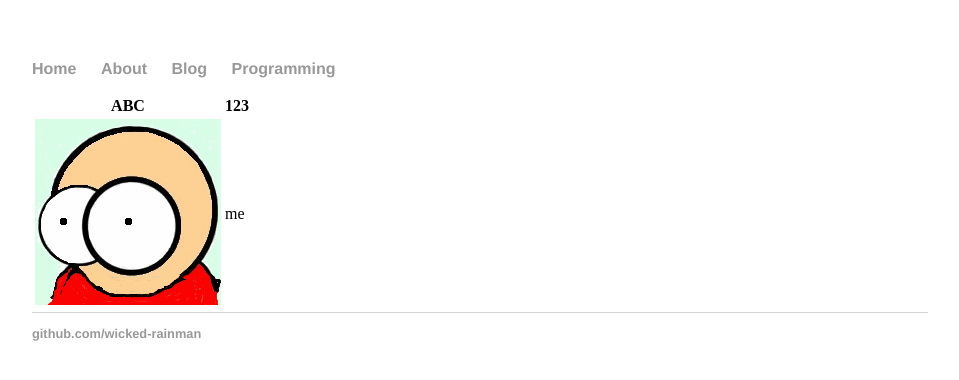
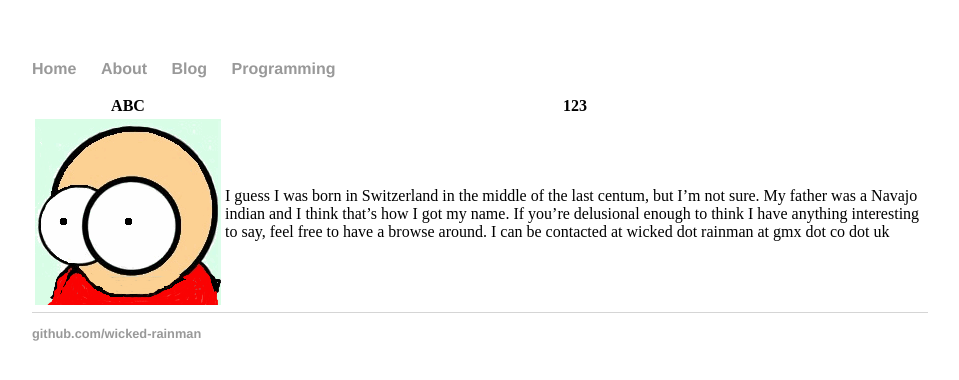
Before and after one commit to wicked-rainman/wicked-rainman.github.io, a Jekyll site: the page built from test.md, in a window 1280 px wide. Shown: the top 380 px of the page, without its empty margins (160-1119 px from the left). Built offline with Jekyll 4.4.1, drawn with Linux system fonts in a browser that asks for light colours; our own code applies the rules of GitHub Pages for plain Markdown files.

Commit message:
Update test.md

```diff
--- a/test.md
+++ b/test.md
@@ -1,3 +1,3 @@
 ABC | 123
 --- |  ---
-![](/pictures/marv.png) | me
+![](/pictures/marv.png) | I guess I was born in Switzerland in the middle of the last centum, but I'm not sure. My father was a Navajo indian and I think that's how I got my name. If you're delusional enough to think I have anything interesting to say, feel free to have a browse around. I can be contacted at wicked dot rainman at gmx dot co dot uk
```
